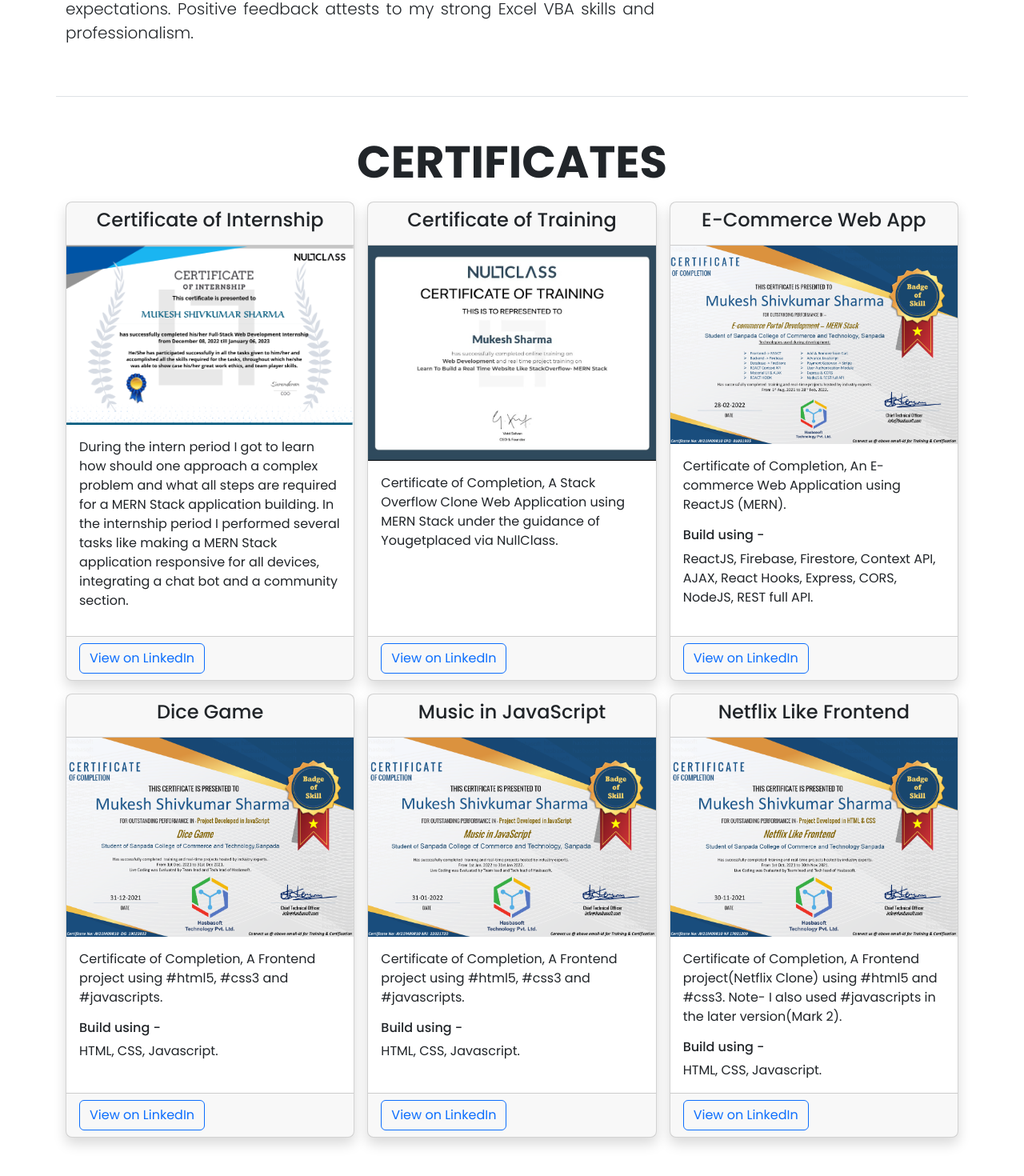
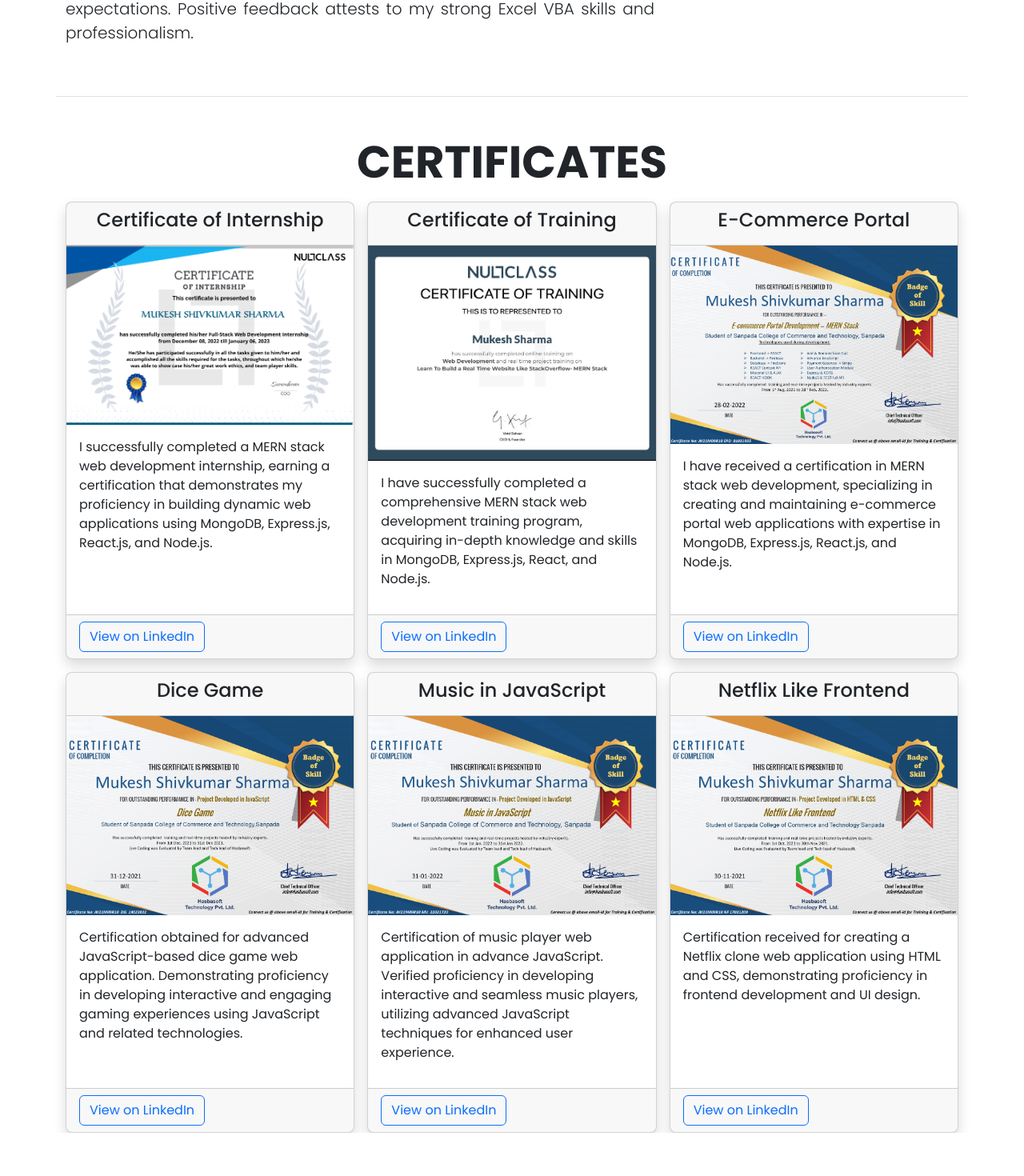
Before and after one commit to Mukesh-Sharma400/Portfolio, a React (Create React App) app: page /#/experience in a window 1280 px wide. Shown: the part 1393-2863 px from the top of the page at 80% size. After the commit the page ends 2809 px from the top, so only its background shows below. Built offline with nearby package versions, Linux system fonts and the light colour scheme.

Commit message:
improved certificates code

```diff
--- a/src/pages/Experience.js
+++ b/src/pages/Experience.js
@@ -11,6 +11,63 @@
 import Resume from "../components/Resume";
 
 const Experience = () => {
+  const certificates = [
+    {
+      id: "01",
+      title: "Certificate of Internship",
+      image: internship,
+      alt: "certificate_of_internship",
+      description:
+        "I successfully completed a MERN stack web development internship, earning a certification that demonstrates my proficiency in building dynamic web applications using MongoDB, Express.js, React.js, and Node.js.",
+      link: "https://www.linkedin.com/posts/mukesh-sharma400_certificate-of-internship-nullclass-activity-7017920222397370368-2D-V?utm_source=share&utm_medium=member_desktop",
+    },
+    {
+      id: "02",
+      title: "Certificate of Training",
+      image: training,
+      alt: "certificate_of_training",
+      description:
+        "I have successfully completed a comprehensive MERN stack web development training program, acquiring in-depth knowledge and skills in MongoDB, Express.js, React, and Node.js.",
+      link: "https://www.linkedin.com/posts/mukesh-sharma400_stack-overflow-clone-certificate-activity-7013058153118363648-9Ih3?utm_source=share&utm_medium=member_desktop",
+    },
+    {
+      id: "03",
+      title: "E-Commerce Portal",
+      image: ecommerce,
+      alt: "certificate_of_ecommerce",
+      description:
+        "I have received a certification in MERN stack web development, specializing in creating and maintaining e-commerce portal web applications with expertise in MongoDB, Express.js, React.js, and Node.js.",
+      link: "https://www.linkedin.com/posts/mukesh-sharma400_e-commerce-web-app-certificate-activity-6925358509735706624-owJ5?utm_source=share&utm_medium=member_desktop",
+    },
+    {
+      id: "04",
+      title: "Dice Game",
+      image: dice,
+      alt: "certificate_of_dice_game",
+      description:
+        "Certification obtained for advanced JavaScript-based dice game web application. Demonstrating proficiency in developing interactive and engaging gaming experiences using JavaScript and related technologies.",
+      link: "https://www.linkedin.com/posts/mukesh-sharma400_javascript-certificate-2-activity-6924316331756388352-g4RC?utm_source=share&utm_medium=member_desktop",
+    },
+    {
+      id: "05",
+      title: "Music in JavaScript",
+      image: music,
+      alt: "certificate_of_music_in_javascript",
+      description:
+        "Certification of music player web application in advance JavaScript. Verified proficiency in developing interactive and seamless music players, utilizing advanced JavaScript techniques for enhanced user experience.",
+      link: "https://www.linkedin.com/posts/mukesh-sharma400_javascript-certificate-1-activity-6924316178202918912-EBDg?utm_source=share&utm_medium=member_desktop",
+    },
+    {
+      id: "06",
+      title: "Netflix Like Frontend",
+      image: netflix,
+      alt: "certificate_of_netflix",
+      description:
+        "Certification received for creating a Netflix clone web application using HTML and CSS, demonstrating proficiency in frontend development and UI design.",
+      link: "https://www.linkedin.com/posts/mukesh-sharma400_frontend-certificate-activity-6924314403915857920-XaND?utm_source=share&utm_medium=member_desktop",
+    },
+  ];
+
   return (
     <div>
       <Resume />
@@ -96,27 +153,21 @@
         <h1 className="mt-5 pb-2 text-center text-uppercase display-4 fw-bold">
           Certificates
         </h1>
-        <div className="row row-cols-1 row-cols-md-2 row-cols-lg-3 g-3 mb-3">
+        <div className="row row-cols-1 row-cols-md-2 row-cols-lg-3 g-3">
+          {certificates.map((certificate) => (
             <div className="col">
               <div className="card shadow h-100 rounded-3">
                 <div className="card-header">
-                <h4 className="text-center">Certificate of Internship</h4>
+                  <h4 className="text-center">{certificate.title}</h4>
                 </div>
-              <img src={internship} alt="netflix" />
-              <title>Certificate of Internship</title>
+                <img src={certificate.image} alt={certificate.alt} />
+                <title>{certificate.title}</title>
                 <div className="card-body">
-                <p>
-                  During the intern period I got to learn how should one
-                  approach a complex problem and what all steps are required for
-                  a MERN Stack application building. In the internship period I
-                  performed several tasks like making a MERN Stack application
-                  responsive for all devices, integrating a chat bot and a
-                  community section.
-                </p>
+                  <p>{certificate.description}</p>
                 </div>
                 <div className="card-footer">
                   <a
-                  href="https://www.linkedin.com/posts/mukesh-sharma400_certificate-of-internship-nullclass-activity-7017920222397370368-2D-V?utm_source=share&utm_medium=member_desktop"
+                    href={certificate.link}
                     target="_blank"
                     rel="noopener noreferrer"
                   >
@@ -127,151 +178,7 @@
                 </div>
               </div>
             </div>
-          <div className="col">
-            <div className="card shadow h-100 rounded-3">
-              <div className="card-header">
-                <h4 className="text-center">Certificate of Training</h4>
-              </div>
-              <img src={training} alt="netflix" />
-              <title>Certificate of Training</title>
-              <div className="card-body">
-                <p>
-                  Certificate of Completion, A Stack Overflow Clone Web
-                  Application using MERN Stack under the guidance of
-                  Yougetplaced via NullClass.
-                </p>
-              </div>
-              <div className="card-footer">
-                <a
-                  href="https://www.linkedin.com/posts/mukesh-sharma400_stack-overflow-clone-certificate-activity-7013058153118363648-9Ih3?utm_source=share&utm_medium=member_desktop"
-                  target="_blank"
-                  rel="noopener noreferrer"
-                >
-                  <button type="button" className="btn btn-outline-primary">
-                    View on LinkedIn
-                  </button>
-                </a>
-              </div>
-            </div>
-          </div>
-          <div className="col">
-            <div className="card shadow h-100 rounded-3">
-              <div className="card-header">
-                <h4 className="text-center">E-Commerce Web App</h4>
-              </div>
-              <img src={ecommerce} alt="netflix" />
-              <title>E-Commerce Web App</title>
-              <div className="card-body">
-                <p>
-                  Certificate of Completion, An E-commerce Web Application using
-                  ReactJS (MERN).
-                </p>
-                <h6>Build using -</h6>
-                <p className="card-text">
-                  ReactJS, Firebase, Firestore, Context API, AJAX, React Hooks,
-                  Express, CORS, NodeJS, REST full API.
-                </p>
-              </div>
-              <div className="card-footer">
-                <a
-                  href="https://www.linkedin.com/posts/mukesh-sharma400_e-commerce-web-app-certificate-activity-6925358509735706624-owJ5?utm_source=share&utm_medium=member_desktop"
-                  target="_blank"
-                  rel="noopener noreferrer"
-                >
-                  <button type="button" className="btn btn-outline-primary ">
-                    View on LinkedIn
-                  </button>
-                </a>
-              </div>
-            </div>
-          </div>
-        </div>
-        <div className="row row-cols-1 row-cols-md-2 row-cols-lg-3 g-3 mb-5 pb-4">
-          <div className="col">
-            <div className="card shadow h-100 rounded-3">
-              <div className="card-header">
-                <h4 className="text-center">Dice Game</h4>
-              </div>
-              <img src={dice} alt="netflix" />
-              <title>Dice Game</title>
-              <div className="card-body">
-                <p>
-                  Certificate of Completion, A Frontend project using #html5,
-                  #css3 and #javascripts.
-                </p>
-                <h6>Build using -</h6>
-                <p className="card-text">HTML, CSS, Javascript.</p>
-              </div>
-              <div className="card-footer">
-                <a
-                  href="https://www.linkedin.com/posts/mukesh-sharma400_javascript-certificate-2-activity-6924316331756388352-g4RC?utm_source=share&utm_medium=member_desktop"
-                  target="_blank"
-                  rel="noopener noreferrer"
-                >
-                  <button type="button" className="btn btn-outline-primary">
-                    View on LinkedIn
-                  </button>
-                </a>
-              </div>
-            </div>
-          </div>
-          <div className="col">
-            <div className="card shadow h-100 rounded-3">
-              <div className="card-header">
-                <h4 className="text-center">Music in JavaScript</h4>
-              </div>
-              <img src={music} alt="netflix" />
-              <title>Music in JavaScript</title>
-              <div className="card-body">
-                <p>
-                  Certificate of Completion, A Frontend project using #html5,
-                  #css3 and #javascripts.
-                </p>
-                <h6>Build using -</h6>
-                <p className="card-text">HTML, CSS, Javascript.</p>
-              </div>
-              <div className="card-footer">
-                <a
-                  href="https://www.linkedin.com/posts/mukesh-sharma400_javascript-certificate-1-activity-6924316178202918912-EBDg?utm_source=share&utm_medium=member_desktop"
-                  target="_blank"
-                  rel="noopener noreferrer"
-                >
-                  <button type="button" className="btn btn-outline-primary">
-                    View on LinkedIn
-                  </button>
-                </a>
-              </div>
-            </div>
-          </div>
-          <div className="col">
-            <div className="card shadow h-100 rounded-3">
-              <div className="card-header">
-                <h4 className="text-center">Netflix Like Frontend</h4>
-              </div>
-              <img src={netflix} alt="netflix" />
-              <title>Netflix Like Frontend</title>
-              <div className="card-body">
-                <p>
-                  Certificate of Completion, A Frontend project(Netflix Clone)
-                  using #html5 and #css3. Note- I also used #javascripts in the
-                  later version(Mark 2).
-                </p>
-                <h6>Build using -</h6>
-                <p className="card-text">HTML, CSS, Javascript.</p>
-              </div>
-              <div className="card-footer">
-                <a
-                  href="https://www.linkedin.com/posts/mukesh-sharma400_frontend-certificate-activity-6924314403915857920-XaND?utm_source=share&utm_medium=member_desktop"
-                  target="_blank"
-                  rel="noopener noreferrer"
-                >
-                  <button type="button" className="btn btn-outline-primary ">
-                    View on LinkedIn
-                  </button>
-                </a>
-              </div>
-            </div>
-          </div>
+          ))}
         </div>
       </div>
     </div>
```
Lines whose indentation alone changed are shown as unchanged.
